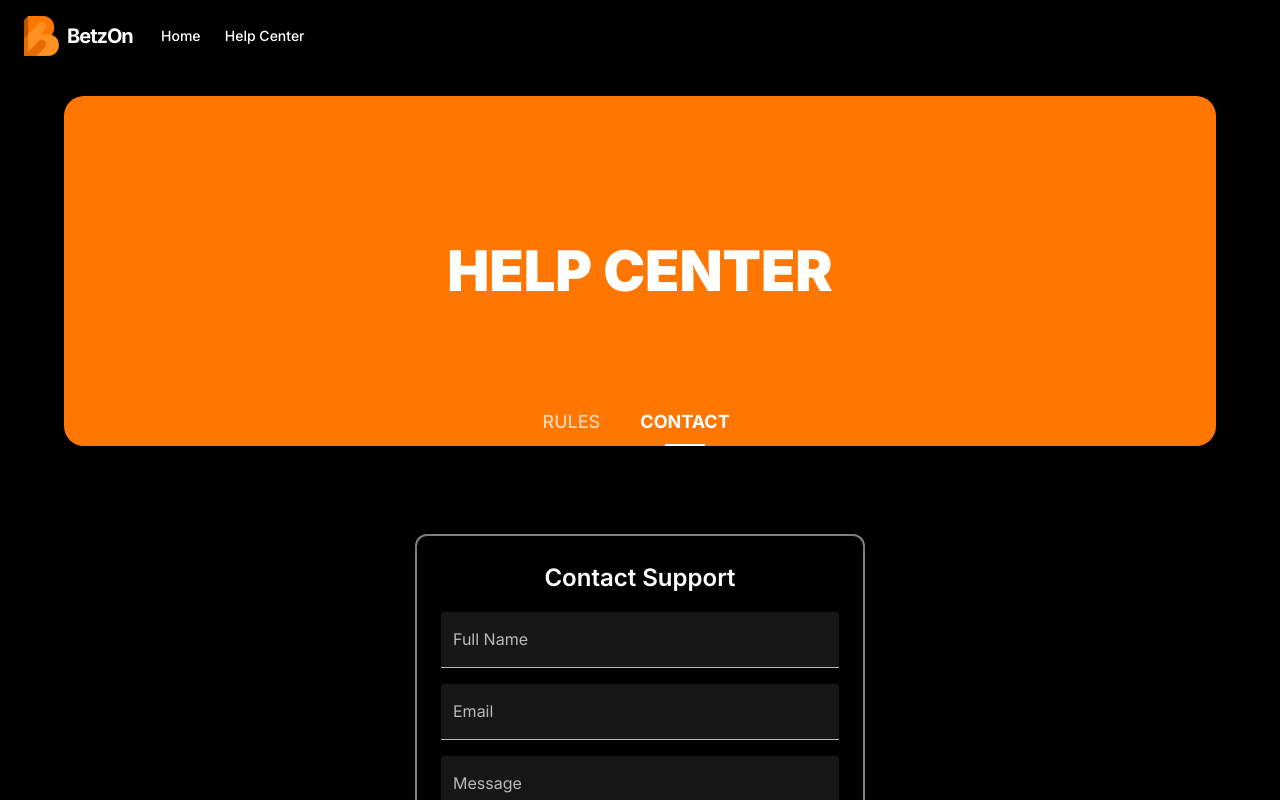
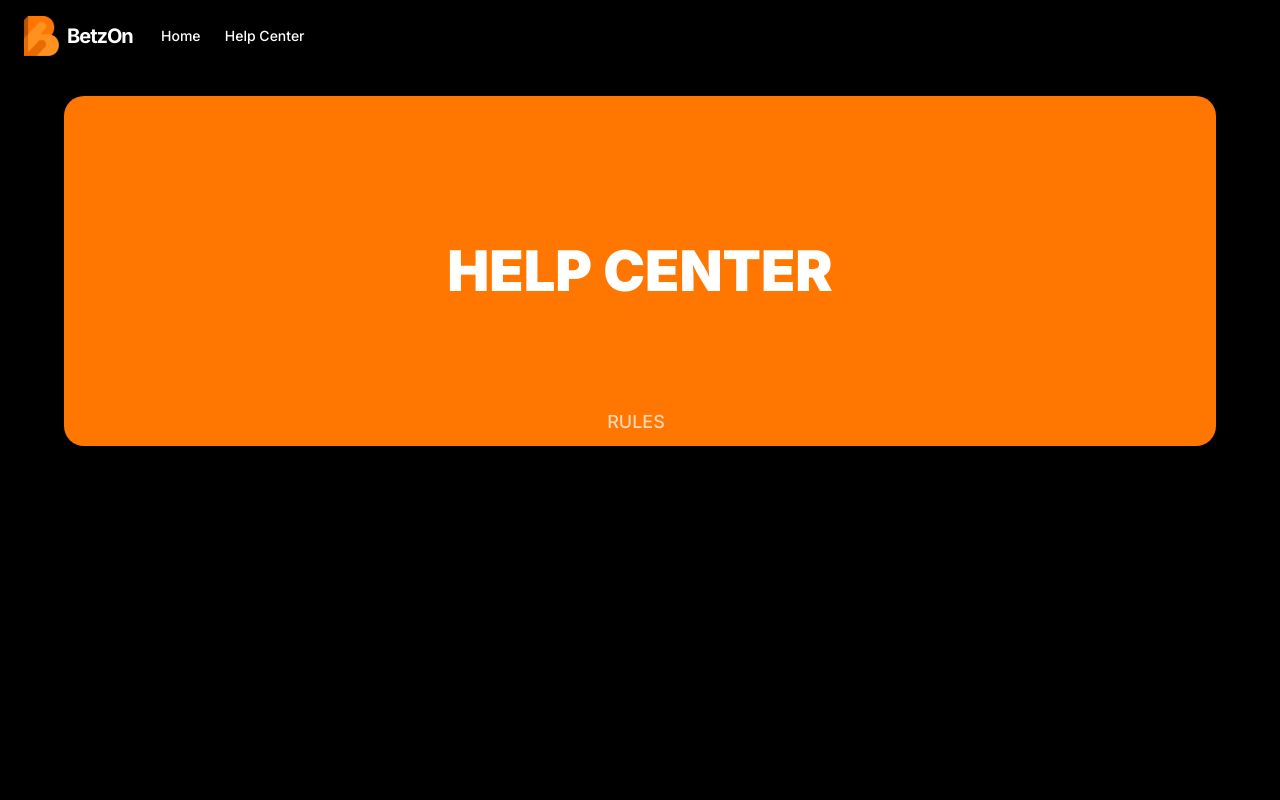
Before and after one commit to betzon/betzon, a Next.js app: page /help-center in a window 1280 px wide. Shown: the top 800 px of the page. Built offline with nearby package versions, Linux system fonts and the light colour scheme.

Commit message:
Removing Contact for now

```diff
--- a/src/app/(landing)/help-center/page.js
+++ b/src/app/(landing)/help-center/page.js
@@ -122,7 +122,9 @@ const HelpCenterPage = () => {
                         aria-label="styled tabs example"
                     >
                         <StyledTab label="RULES" />
-                        <StyledTab label="CONTACT" />
+                        {
+                            // <StyledTab label="CONTACT" />
+                        }
                     </StyledTabs>
                 </Box>
 
@@ -130,9 +132,13 @@ const HelpCenterPage = () => {
                     <TabPanel value={value} index={0} >
                         <Grid data={helpCenterContent} />
                     </TabPanel>
+                    {
+                        /*
                     <TabPanel value={value} index={1} >
                         <ContactSupport />
                     </TabPanel>
+                        */
+                    }
                 </Box>
 
             </Stack>
```
